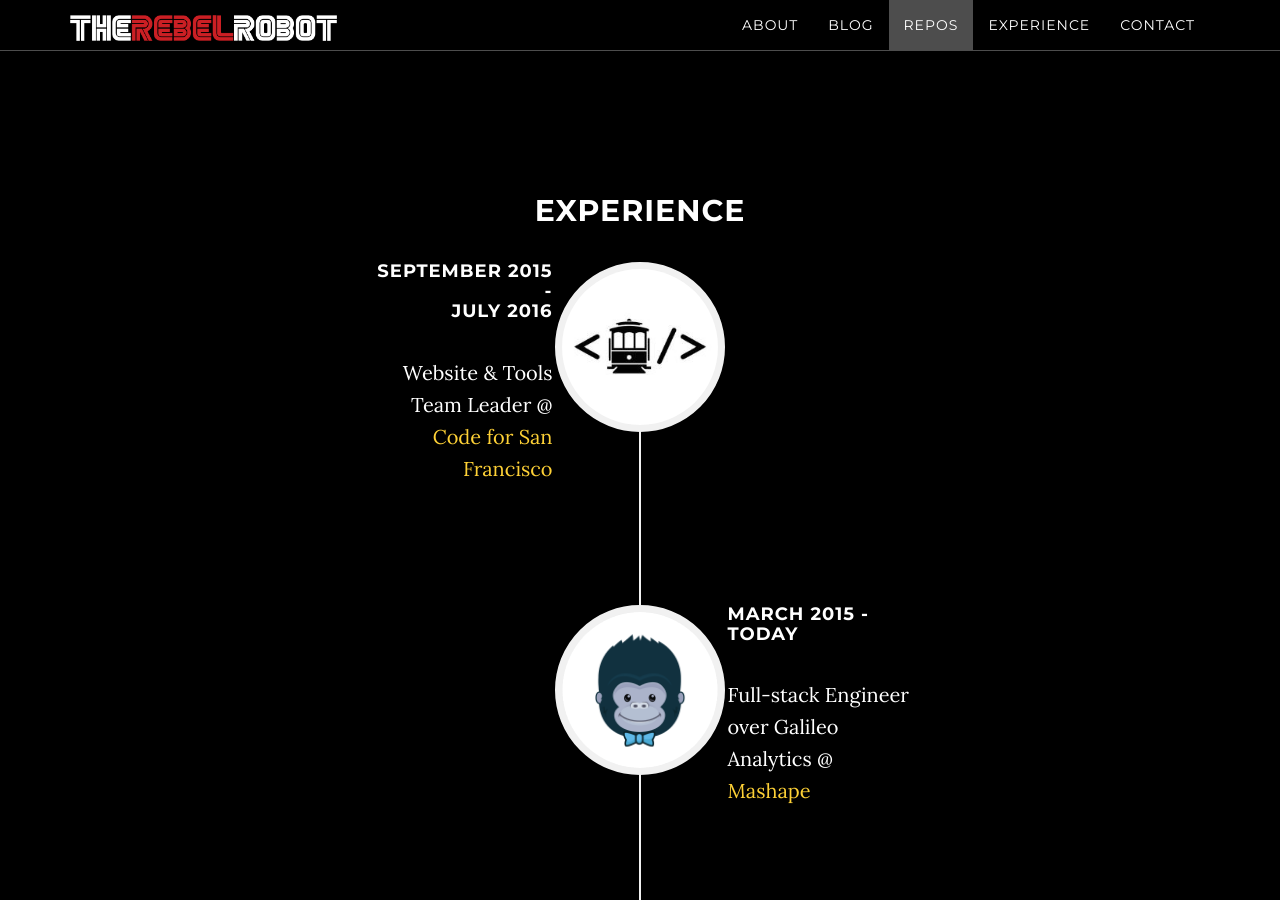
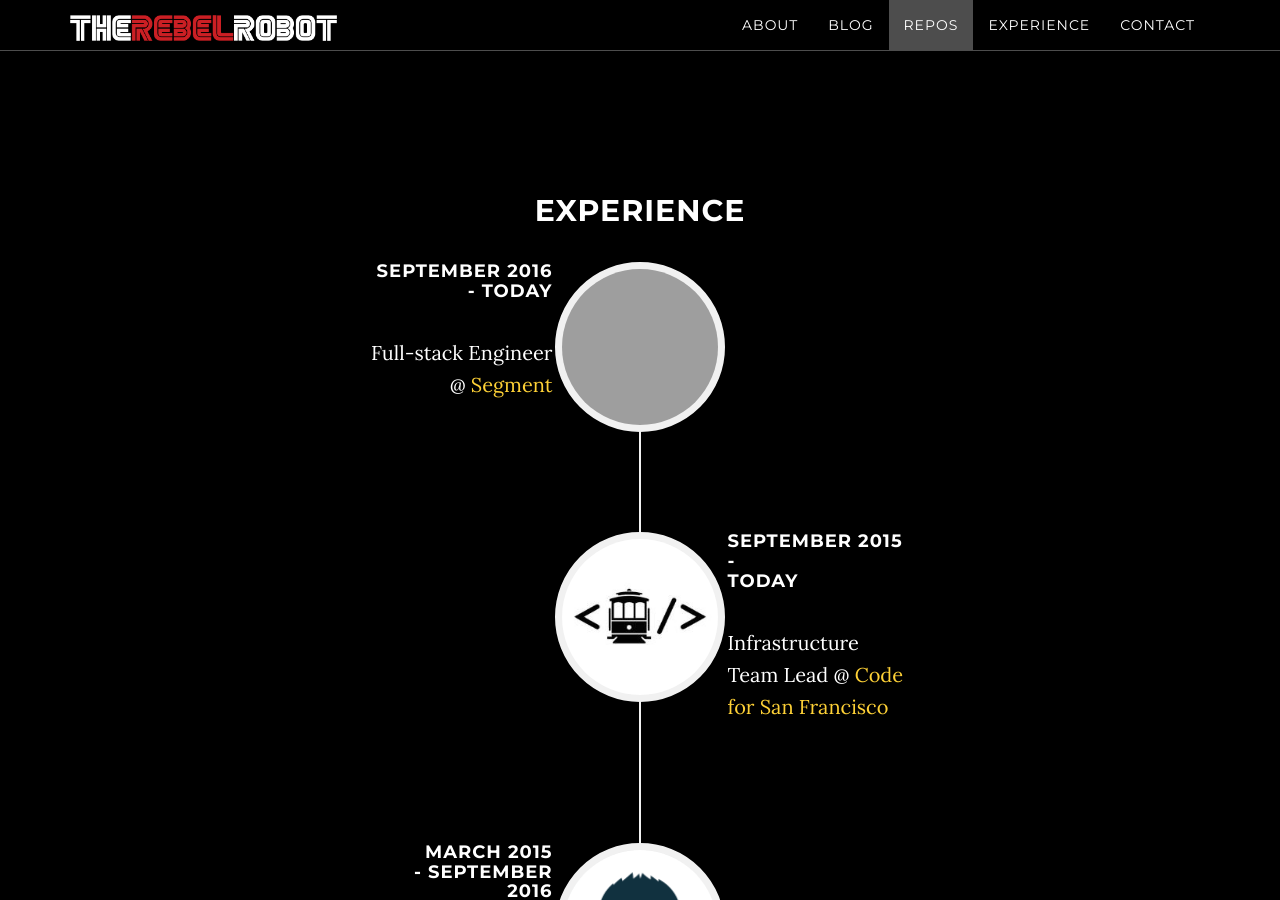
Before and after one commit to therebelrobot/old-website, a Jekyll site: the page built from index.html, in a window 1280 px wide and 900 px high, scrolled down 4577 px. Built offline with Jekyll 4.4.1, drawn with Linux system fonts in a browser that asks for light colours; nearby versions of some CDN libraries; comment, search, counter and statistics services are not loaded; grey boxes are pictures that could not be loaded.

Commit message:
Update _config.yml

```diff
--- a/_config.yml
+++ b/_config.yml
@@ -67,11 +67,14 @@
 ###############
 
 events:
+  - image: "https://i.imgur.com/3jbpctz.png"
+    date: "September 2016 <br/>- TODAY"
+    description: "Full-stack Engineer @ [Segment](https://segment.com)"
   - image: "/img/career/sfbrigade.jpg"
-    date: "September 2015 -<br /> July 2016"
-    description: "Website & Tools Team Leader @ [Code for San Francisco](http://codeforsanfrancisco.org)"
+    date: "September 2015 -<br /> TODAY"
+    description: "Infrastructure Team Lead @ [Code for San Francisco](http://codeforsanfrancisco.org)"
   - image: "/img/career/mashape.png"
-    date: "March 2015 - TODAY"
+    date: "March 2015 <br/>- September 2016"
     description: "Full-stack Engineer over Galileo Analytics @ [Mashape](https://mashape.com)"
   - image: "/img/career/node.png"
     date: "January 2015 -<br /> August 2015"
```
